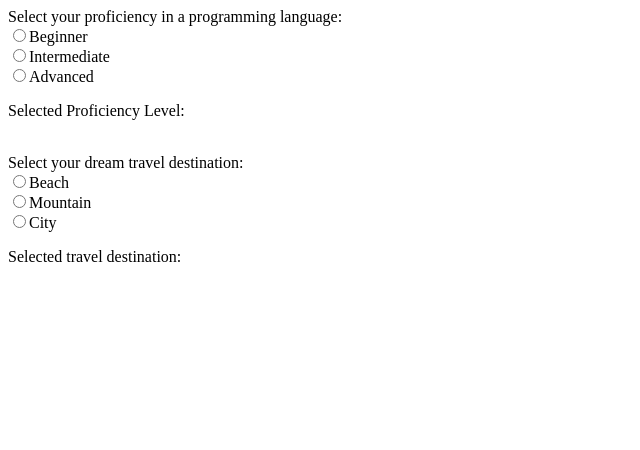
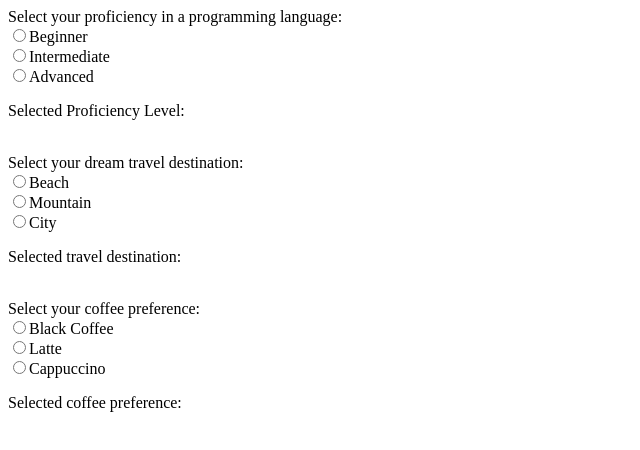
Before and after one commit to 7vTr0x7/React.js-2, a React (Vite) app in the folder IR4.5_HW2/: page / in a window 1280 px wide. Shown: the top 450 px of the page, without its empty margins (0-640 px from the left). Built offline with nearby package versions, Linux system fonts and the light colour scheme.

Commit message:
IR4.5_HW2 - SelectCoffee

```diff
--- a/IR4.5_HW2/src/App.jsx
+++ b/IR4.5_HW2/src/App.jsx
@@ -1,6 +1,7 @@
 import React from "react";
 import SelectProficiency from "./components/SelectProficiency";
 import SelectDestination from "./components/SelectDestination";
+import SelectCoffee from "./components/SelectCoffee";
 
 const App = () => {
   return (
@@ -8,6 +9,8 @@ const App = () => {
       <SelectProficiency />
       <br />
       <SelectDestination />
+      <br />
+      <SelectCoffee />
     </div>
   );
 };
--- /dev/null
+++ b/IR4.5_HW2/src/components/SelectCoffee.jsx
@@ -0,0 +1,40 @@
+import React, { useState } from "react";
+
+const SelectCoffee = () => {
+  const [selectedCoffee, setSelectedCoffee] = useState("");
+
+  const coffeeSelectionHandler = (e) => {
+    setSelectedCoffee(e.target.value);
+  };
+
+  return (
+    <div>
+      <form onChange={coffeeSelectionHandler}>
+        <label> Select your coffee preference: </label>
+        <br />
+        <label htmlFor="black">
+          <input type="radio" name="coffee" id="black" value="black" />
+          Black Coffee
+        </label>
+        <br />
+        <label htmlFor="latte">
+          <input type="radio" name="coffee" id="latte" value="latte" />
+          Latte
+        </label>
+        <br />
+        <label htmlFor="cappuccino">
+          <input
+            type="radio"
+            name="coffee"
+            id="cappuccino"
+            value="cappuccino"
+          />
+          Cappuccino
+        </label>
+      </form>
+      <p>Selected coffee preference: {selectedCoffee}</p>
+    </div>
+  );
+};
+
+export default SelectCoffee;
```
